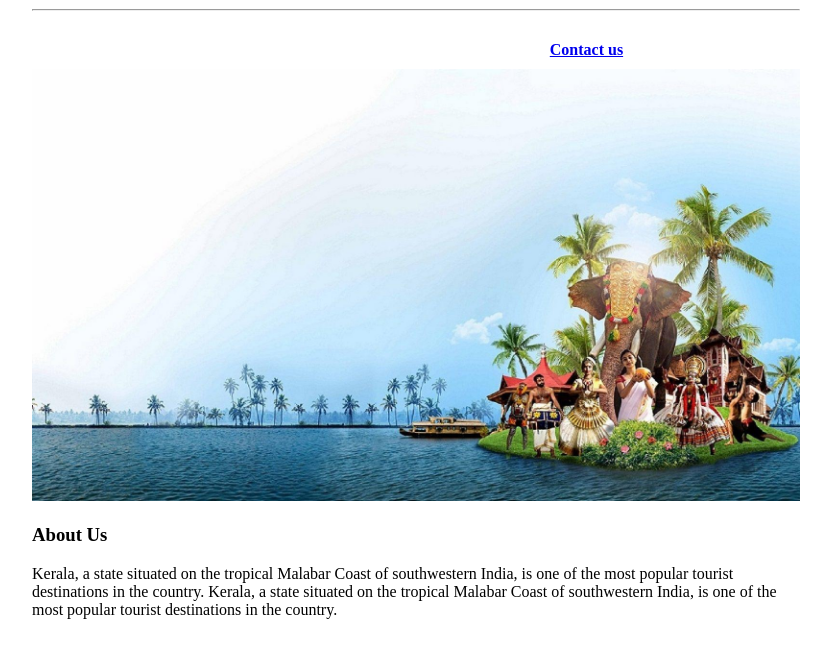
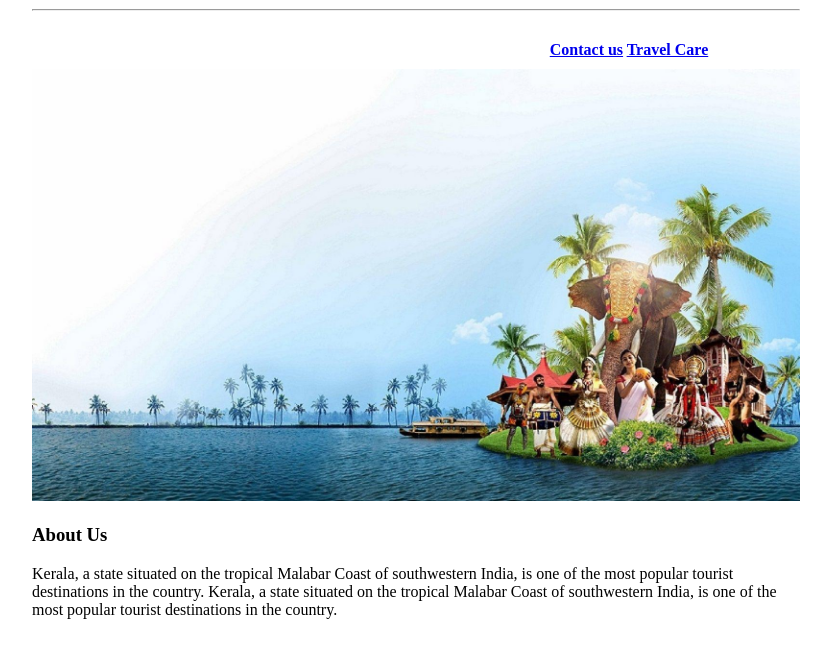
Before and after one commit to Anusreek9/3C03CS, a plain HTML site: page Index.html in a window 1280 px wide. Shown: the part 145-800 px from the top of the page, without its empty margins (224-1055 px from the left). Drawn offline with Linux system fonts and the light colour scheme.

Commit message:
Update Index.html

```diff
--- a/Index.html
+++ b/Index.html
@@ -12,7 +12,7 @@
   <marquee><h2 style="color:green;font-weight:20;height:10px">Welcome to God's Own Country</marquee></h2>
     <hr />
  <div style="text-align:right;background-color:choclate;margin-top:20px;padding:10px;color:white;font-weight:bold;">
-  <a href="Contactus.html"> Contact us</a>|Travel Care|Destination
+  <a href="Contactus.html"> Contact us</a>|<a href="Travel.html">Travel Care</a>|<a herf="Desti.html">Destination</a>
  </div>
  <img width="100%" src="kerala.jpg"alt="Kerala Green"/>
 <h3 style="font-color:red;">About Us</h3>
```
